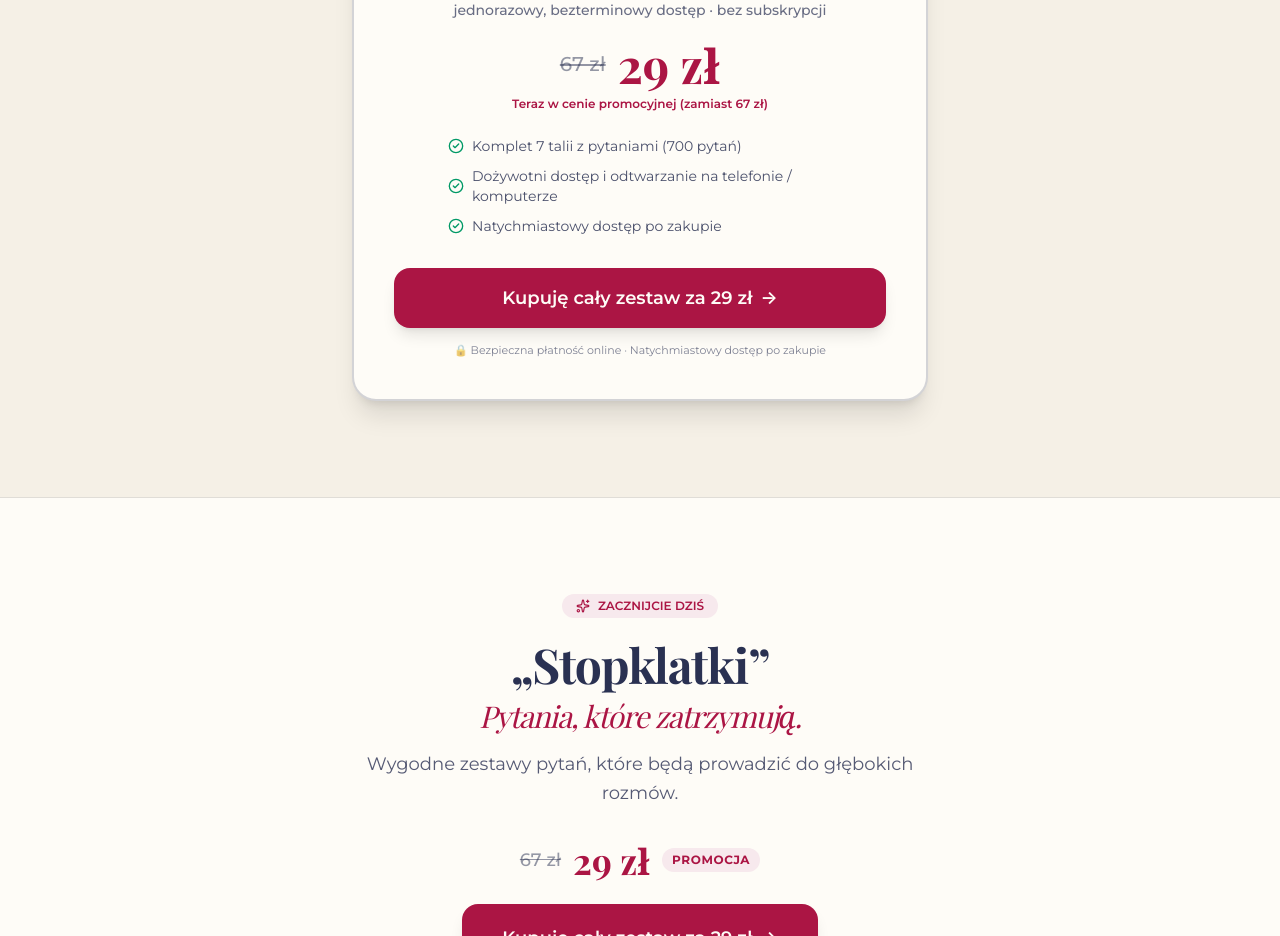
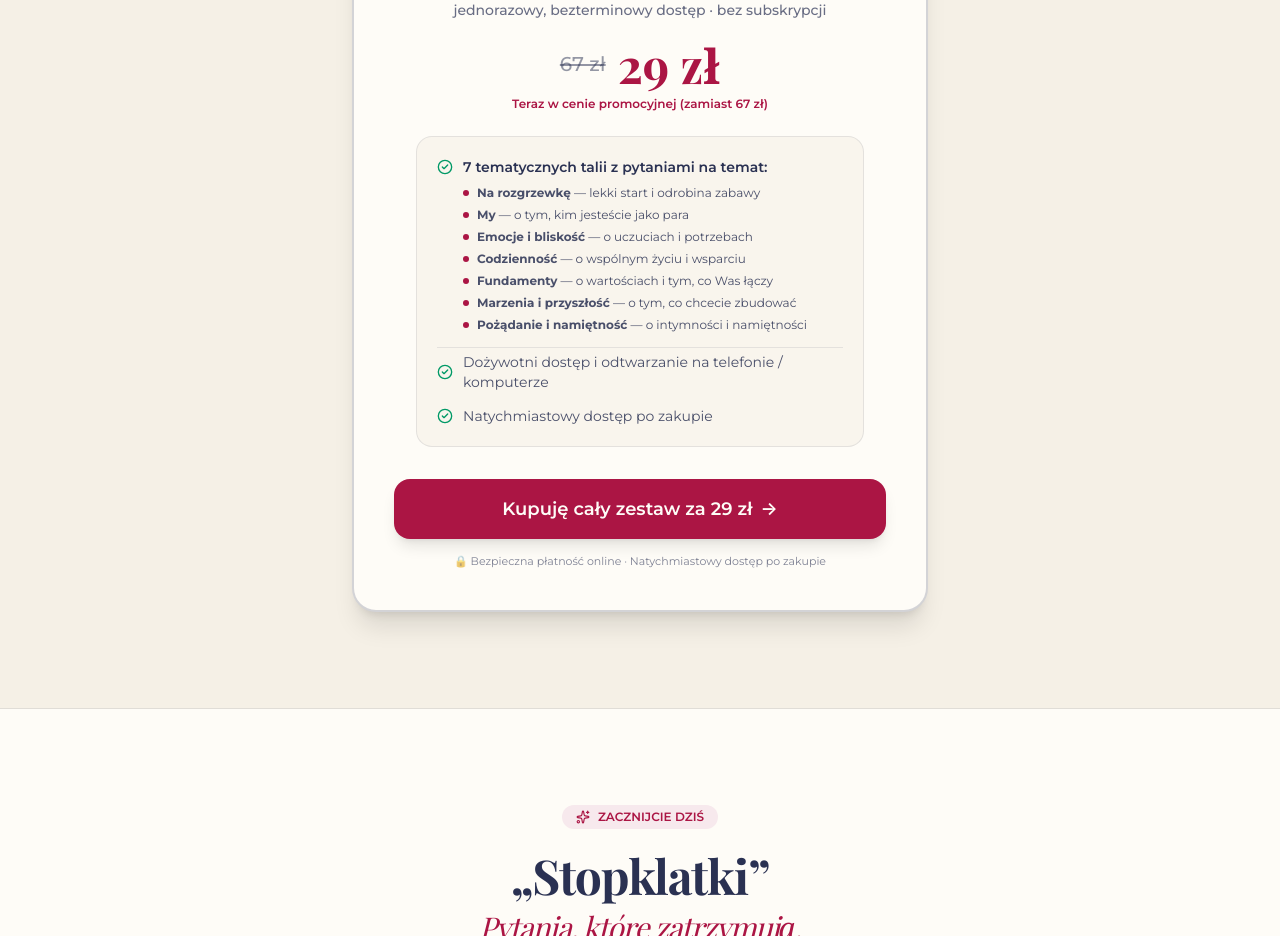
Before and after one commit to achiorr/100-pytan-na-bliskosc, a Next.js app: page / in a window 1280 px wide. Shown: the part 4640-5576 px from the top of the page. Built offline with nearby package versions, Linux system fonts and the light colour scheme; no server answers; a web font is replaced by a local one.

Commit message:
copy: dodaj wyszczegolnienie 7 tematow talii w boksie oferty specjalnej

```diff
--- a/components/OfferSection.tsx
+++ b/components/OfferSection.tsx
@@ -104,16 +104,51 @@ export default function OfferSection() {
             </p>
           </div>
 
-          <div className="space-y-2.5 text-xs sm:text-sm text-granat/85 text-left max-w-sm mx-auto mb-8">
-            <div className="flex items-center gap-2">
-              <CheckCircle2 className="w-4 h-4 text-emerald-600 shrink-0" />
-              <span>Komplet 7 talii z pytaniami (700 pytań)</span>
+          <div className="space-y-3.5 text-xs sm:text-sm text-granat/85 text-left max-w-md mx-auto mb-8 bg-kremDim/60 p-4 sm:p-5 rounded-2xl border border-granat/10">
+            <div className="flex items-start gap-2.5">
+              <CheckCircle2 className="w-4 h-4 text-emerald-600 shrink-0 mt-0.5" />
+              <div className="w-full">
+                <span className="font-semibold text-granat block">
+                  7 tematycznych talii z pytaniami na temat:
+                </span>
+                <ul className="mt-2 space-y-1.5 text-[11px] sm:text-xs text-granat/85">
+                  <li className="flex items-center gap-2">
+                    <span className="w-1.5 h-1.5 rounded-full bg-burgund shrink-0" />
+                    <span><strong>Na rozgrzewkę</strong> — lekki start i odrobina zabawy</span>
+                  </li>
+                  <li className="flex items-center gap-2">
+                    <span className="w-1.5 h-1.5 rounded-full bg-burgund shrink-0" />
+                    <span><strong>My</strong> — o tym, kim jesteście jako para</span>
+                  </li>
+                  <li className="flex items-center gap-2">
+                    <span className="w-1.5 h-1.5 rounded-full bg-burgund shrink-0" />
+                    <span><strong>Emocje i bliskość</strong> — o uczuciach i potrzebach</span>
+                  </li>
+                  <li className="flex items-center gap-2">
+                    <span className="w-1.5 h-1.5 rounded-full bg-burgund shrink-0" />
+                    <span><strong>Codzienność</strong> — o wspólnym życiu i wsparciu</span>
+                  </li>
+                  <li className="flex items-center gap-2">
+                    <span className="w-1.5 h-1.5 rounded-full bg-burgund shrink-0" />
+                    <span><strong>Fundamenty</strong> — o wartościach i tym, co Was łączy</span>
+                  </li>
+                  <li className="flex items-center gap-2">
+                    <span className="w-1.5 h-1.5 rounded-full bg-burgund shrink-0" />
+                    <span><strong>Marzenia i przyszłość</strong> — o tym, co chcecie zbudować</span>
+                  </li>
+                  <li className="flex items-center gap-2">
+                    <span className="w-1.5 h-1.5 rounded-full bg-burgund shrink-0" />
+                    <span><strong>Pożądanie i namiętność</strong> — o intymności i namiętności</span>
+                  </li>
+                </ul>
+              </div>
             </div>
-            <div className="flex items-center gap-2">
+
+            <div className="flex items-center gap-2.5 pt-1 border-t border-granat/10">
               <CheckCircle2 className="w-4 h-4 text-emerald-600 shrink-0" />
               <span>Dożywotni dostęp i odtwarzanie na telefonie / komputerze</span>
             </div>
-            <div className="flex items-center gap-2">
+            <div className="flex items-center gap-2.5">
               <CheckCircle2 className="w-4 h-4 text-emerald-600 shrink-0" />
               <span>Natychmiastowy dostęp po zakupie</span>
             </div>
```
